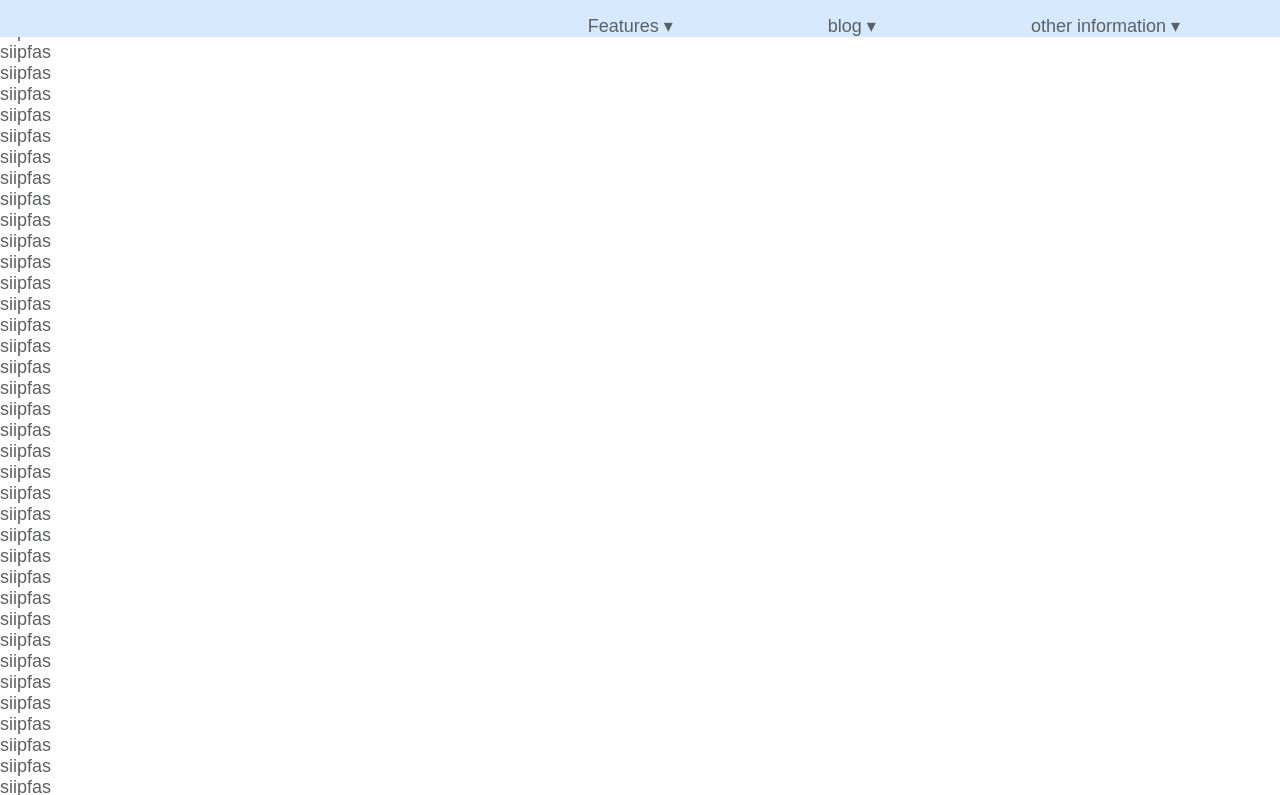
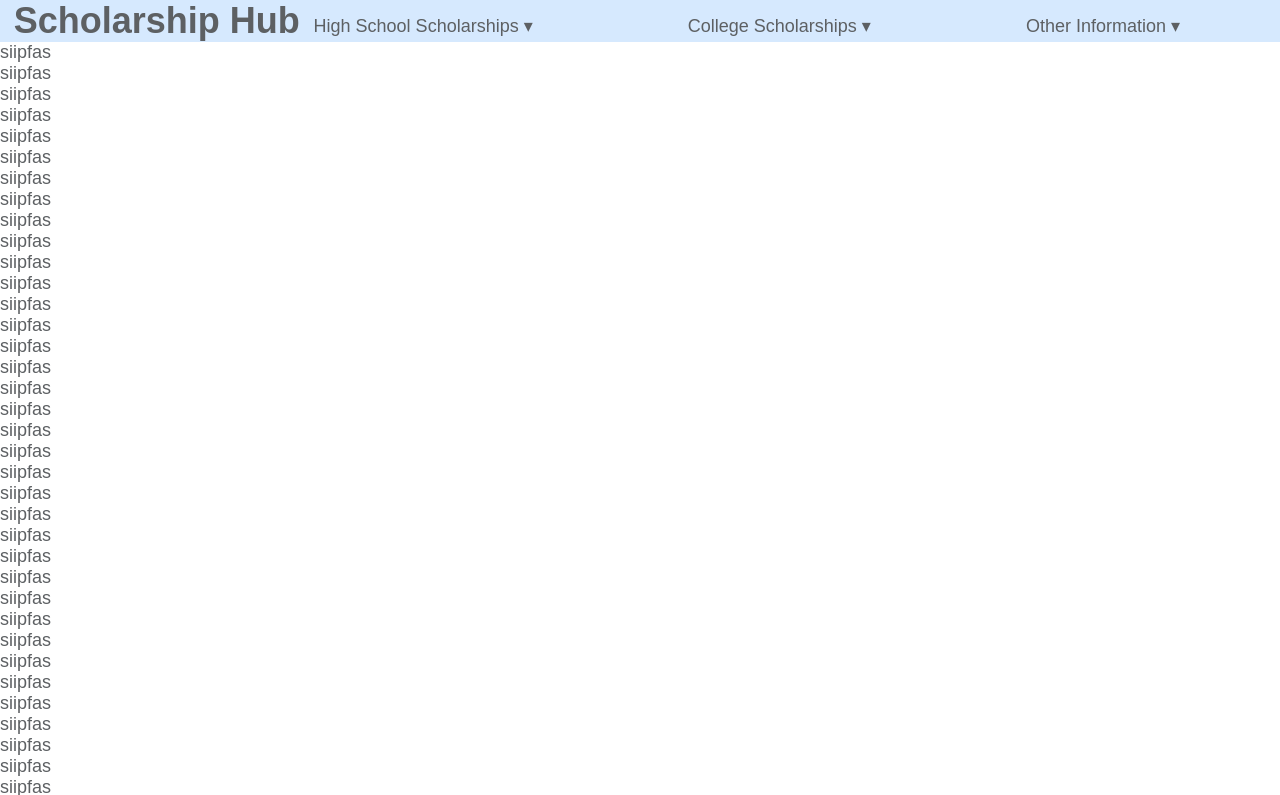
Before and after one commit to EileenG02/Scholarship-Hub, a plain HTML site: page topplate.html in a window 1280 px wide. Shown: the top 795 px of the page. Drawn offline with Linux system fonts and the light colour scheme.

Commit message:
Adding some more details for the HTML.

```diff
--- a/menu.css
+++ b/menu.css
@@ -69,6 +69,7 @@ a:hover {
 
 .dropdown {
   position: relative;
+  display: inline-block;
   padding-right: 100px;
 }
 
--- a/topplate.html
+++ b/topplate.html
@@ -2,14 +2,17 @@
 <html lang="en" dir="ltr">
   <head>
     <meta charset="utf-8">
-    <title>awesome!</title>
+    <title>Scholarship Hub</title>
     <link rel="stylesheet" href="menu.css">
   </head>
   <body>
     <div class="header">
       <div class="logo"><img src="images/awesome-logo.svg" alt=""/></div>
+      <div>
+        <h1> Scholarship Hub</h1>
+      </div>
       <ul class = "menu">
-        <li class = "dropdown"><span>Features  ▾</span>
+        <li class = "dropdown"><span>High School Scholarships ▾</span>
           <ul class = "features-menu">
             <li><a href="#">harder</a></li>
             <li><a href="#">better</a></li>
@@ -17,14 +20,14 @@
             <li><a href="#">stronger</a></li>
           </ul>
         </li>
-        <li class = "dropdown"><span>blog  ▾</span>
+        <li class = "dropdown"><span>College Scholarships ▾</span>
         <ul class = "features-menu">
           <li><a href="#">blog</a></li>
           <li><a href="#">subscribe</a></li>
           <li><a href="#">about</a></li>
         </ul>
         </li>
-        <li class = "dropdown"><span>other information ▾</span>
+        <li class = "dropdown"><span>Other Information ▾</span>
         <ul class = "features-menu">
           <li><a href="#">blog</a></li>
           <li><a href="#">sfafs</a></li>
```
